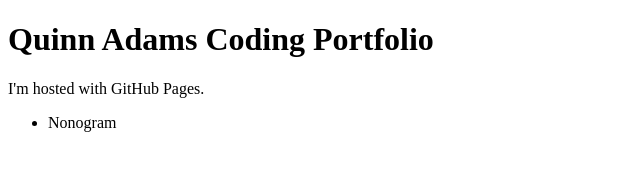
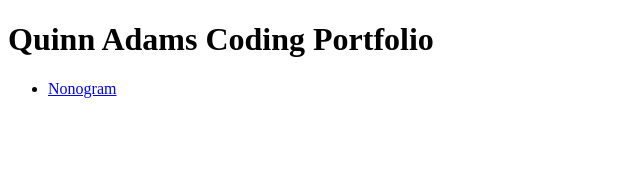
Before and after one commit to Quinn982/Quinn982.github.io, a plain HTML site: page index.html in a window 1280 px wide. Shown: the whole page, without its empty margins (0-640 px from the left). Drawn offline with Linux system fonts and the light colour scheme.

Commit message:
Update index.html
Nonogram project linked

```diff
--- a/index.html
+++ b/index.html
@@ -5,9 +5,8 @@
     </head>
 <body>
 <h1>Quinn Adams Coding Portfolio</h1>
-<p>I'm hosted with GitHub Pages.</p>
     <ul>
-        <li>Nonogram</li>
+        <li><a href="https://github.com/Quinn982/Quinn982.github.io/blob/main/Personal%20projects/index.html">Nonogram</a></li>
     </ul>
 </body>
 </html>
```
